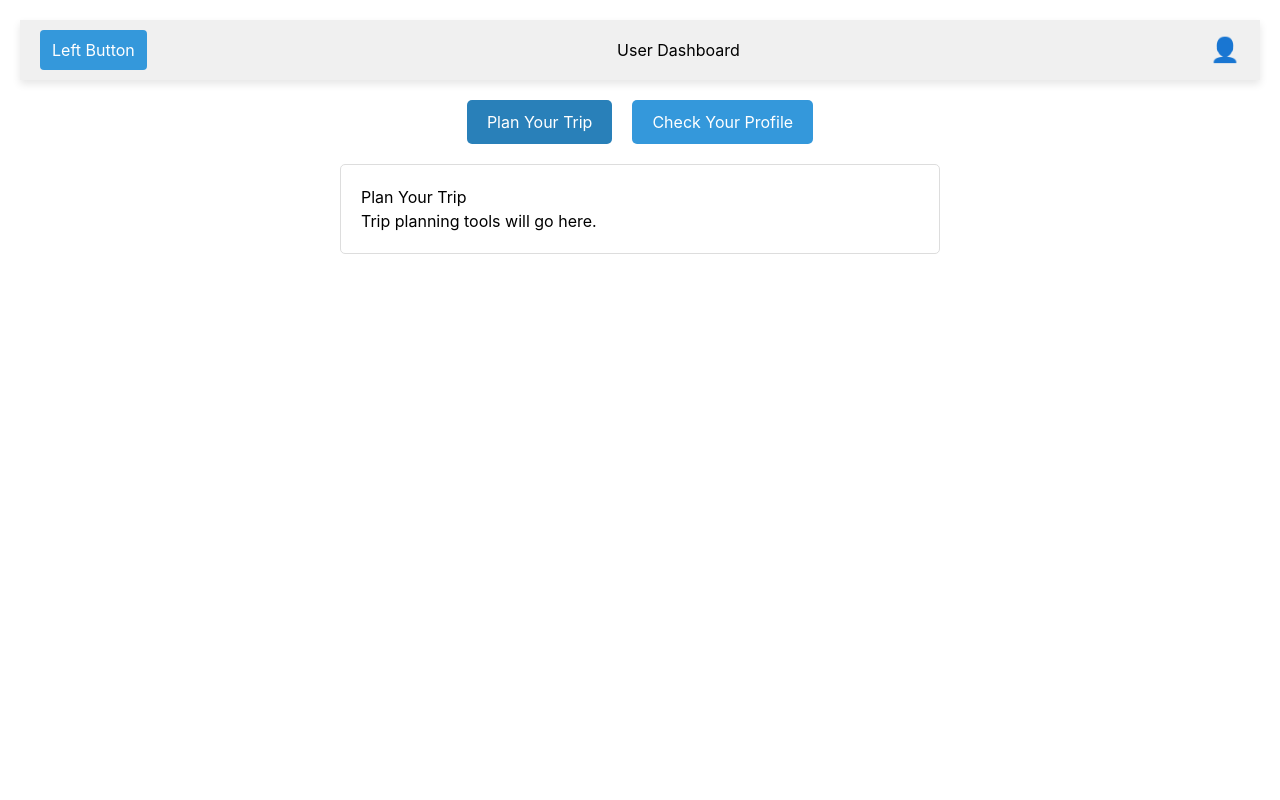
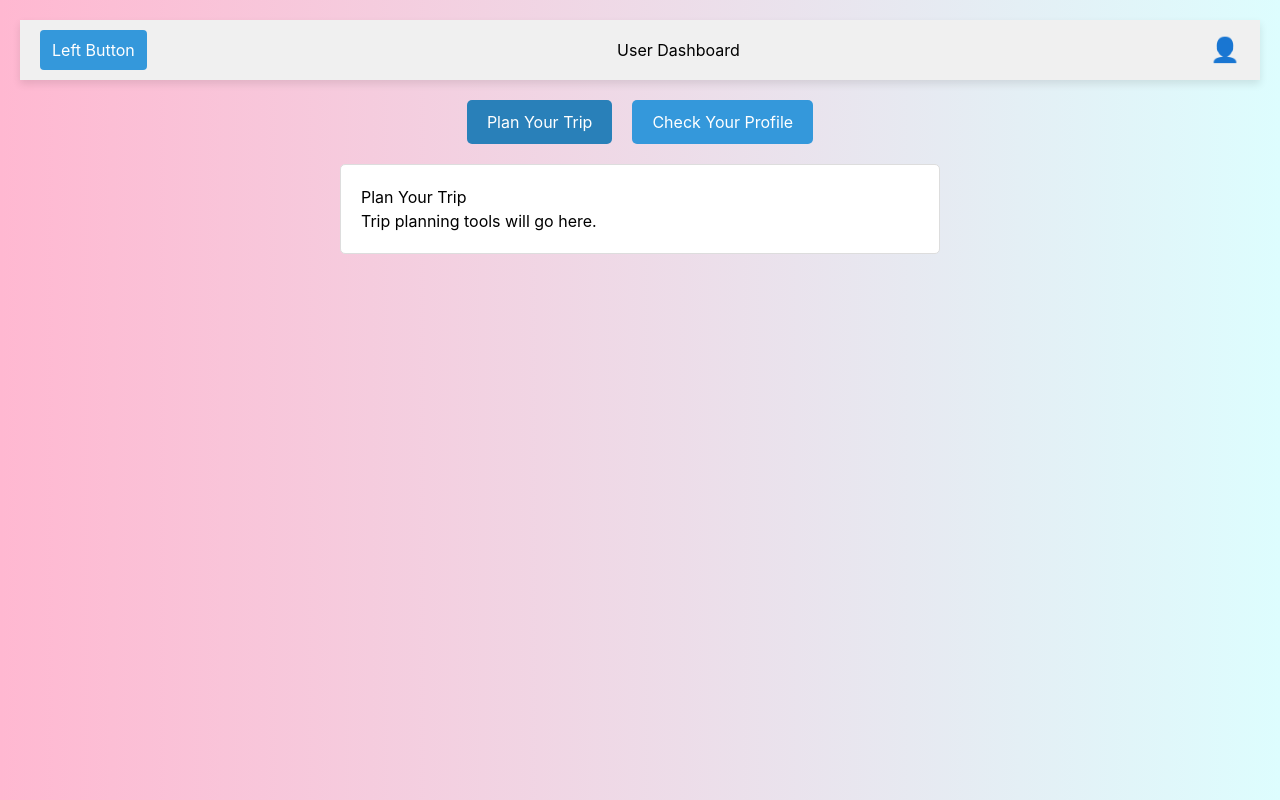
Before and after one commit to nsriv531/Promenade-HTC-2024-, a React (Create React App) app: page /dashboard in a window 1280 px wide. Built offline with nearby package versions, Linux system fonts and the light colour scheme.

Commit message:
added background

```diff
--- a/src/Dashboard.js
+++ b/src/Dashboard.js
@@ -6,7 +6,7 @@ function Dashboard() {
   const [activeTab, setActiveTab] = useState("trip");
 
   return (
-    <div className="dashboard">
+    <div className="dashboard bg-gradient-to-r from-lavender-pink to-light-cyan">
       <div className="dashboard-header">
         <button className="left-button">Left Button</button> {/* Placeholder button */}
         <h2>User Dashboard</h2>
--- a/src/Styling/Dashboard.css
+++ b/src/Styling/Dashboard.css
@@ -1,11 +1,13 @@
 
+/* In your Dashboard.css */
 .dashboard {
-    display: flex;
-    flex-direction: column;
-    align-items: center;
-    padding: 20px;
-  }
-
+  min-height: 100vh;
+  display: flex;
+  flex-direction: column;
+  align-items: center;
+  padding: 20px;
+  background: linear-gradient(to right, lavenderpink, lightcyan); /* Adjust gradient if needed */
+}
   .dashboard-header {
     width: 100%;
     display: flex;
```
